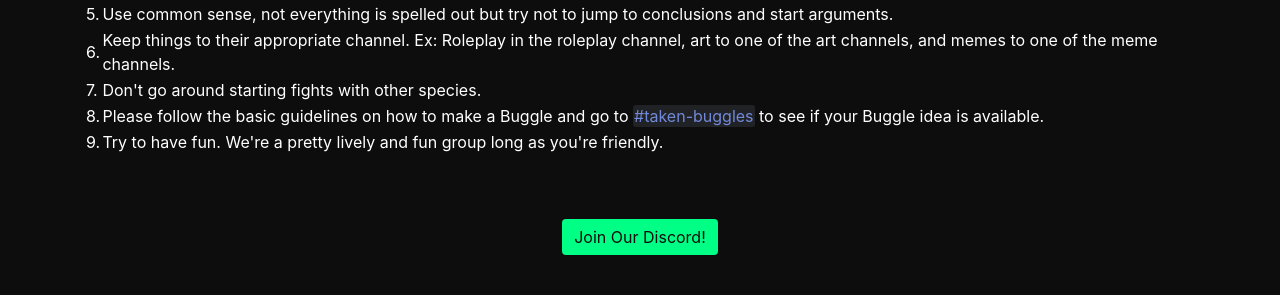
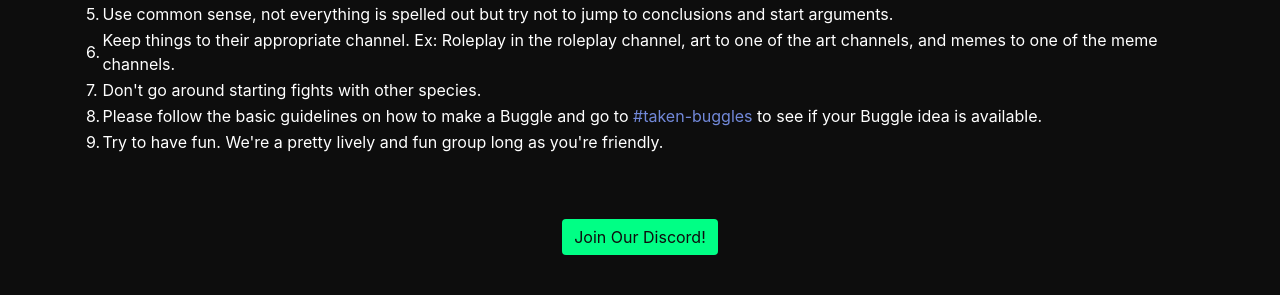
Before and after one commit to bugglespecies/bugglespecies.github.com, a Jekyll site: the page built from discord.md, in a window 1280 px wide. Shown: the part 458-753 px from the top of the page. Built offline with Jekyll 4.4.1, drawn with Linux system fonts in a browser that asks for light colours; nearby versions of some CDN libraries.

Commit message:
Update buggles.core.css

```diff
--- a/css/buggles.core.css
+++ b/css/buggles.core.css
@@ -76,4 +76,4 @@ hr {
 }
 
 /* Discord Tag */
-.discord-tag { background-color: #202225 !important; color: #7289DA !important; padding: 1px; border-radius: 3px; }
+.discord-tag { color: #7289DA !important; }
```
